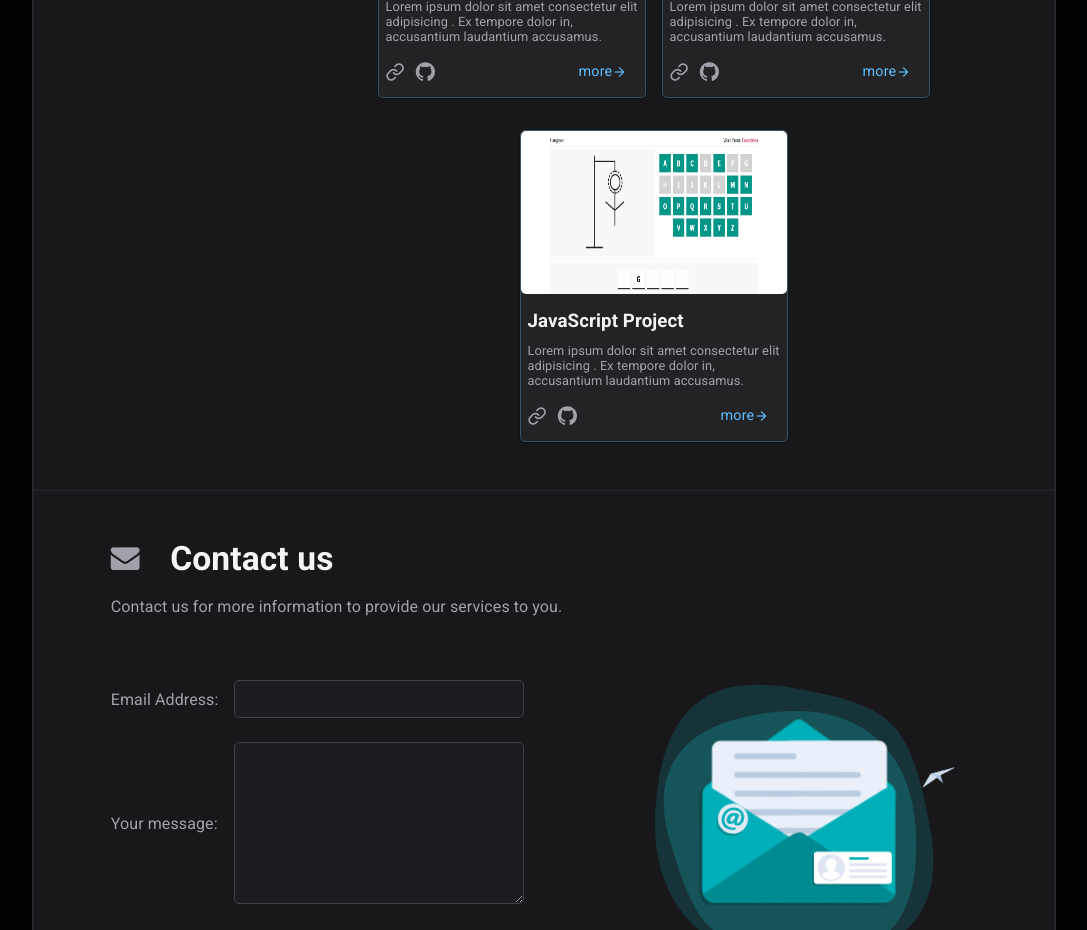
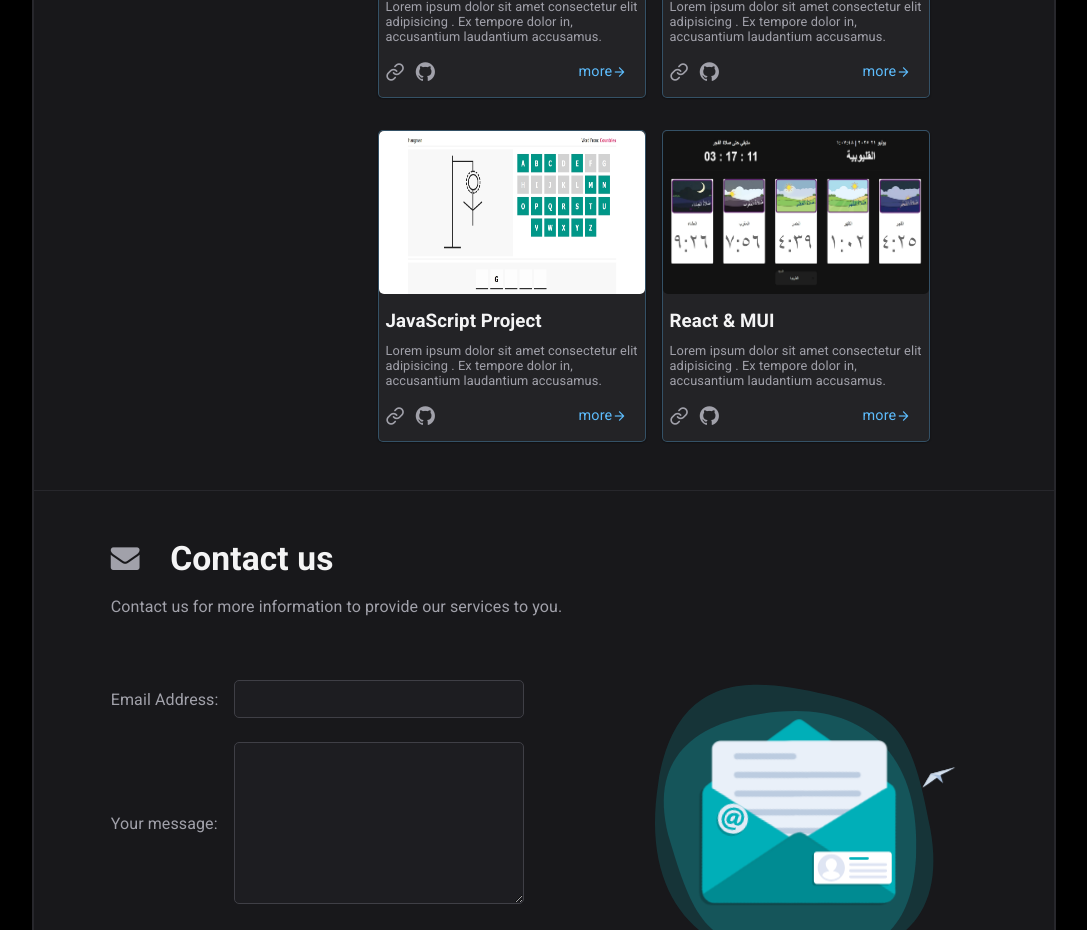
Before and after one commit to mosallamabdulrahman/My-Portfolio, a React (Vite) app: page / in a window 1280 px wide. Shown: the part 2200-3130 px from the top of the page, without its empty margins (96-1183 px from the left). Built offline with nearby package versions, Linux system fonts and the light colour scheme.

Commit message:
add new project

```diff
--- a/src/components/3-main/myProjects.js
+++ b/src/components/3-main/myProjects.js
@@ -75,4 +75,11 @@ export const myProjects = [
     liveLink: "https://mosallamabdulrahman.github.io/hangman-game/",
     linkGithub: "https://github.com/mosallamabdulrahman/hangman-game"
   },
+  {
+    projectTitle: "React & MUI",
+    category: ["react"],
+    imgPath: "./images/12.jpg",
+    liveLink: "https://mosallamabdulrahman.github.io/PrayerTimes/",
+    linkGithub: "https://github.com/mosallamabdulrahman/PrayerTimes"
+  },
 ];
```
Also changed, not shown: public/images/12.jpg (added).
